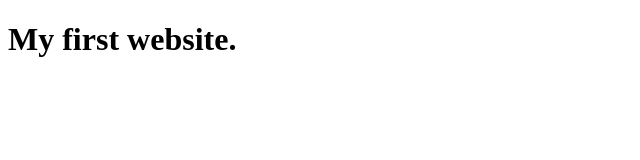
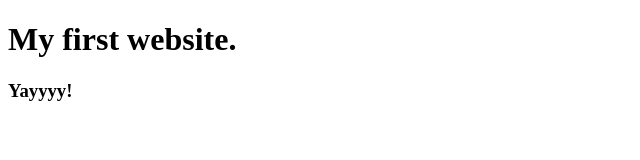
Before and after one commit to Mosta-fizur/my-first-website, a plain HTML site: page index.html in a window 1280 px wide. Shown: the full height of the page, 0-640 px from the left. Drawn offline with Linux system fonts and the light colour scheme.

Commit message:
Second try

```diff
--- a/index.html
+++ b/index.html
@@ -7,5 +7,6 @@
 </head>
 <body>
     <h1>My first website.</h1>
+    <h3>Yayyyy!</h3>
 </body>
 </html>
```
